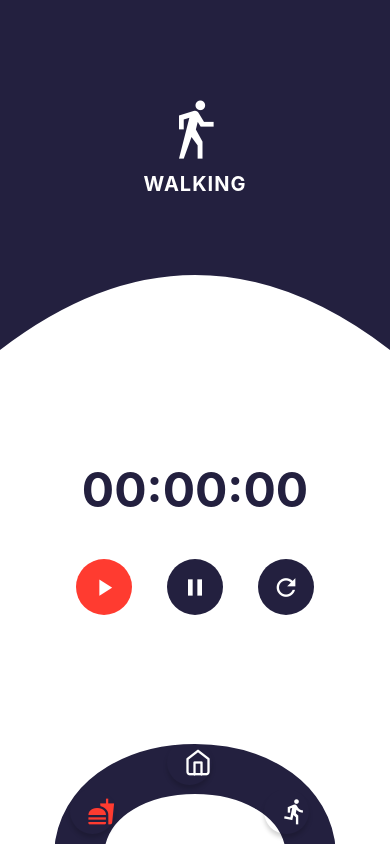
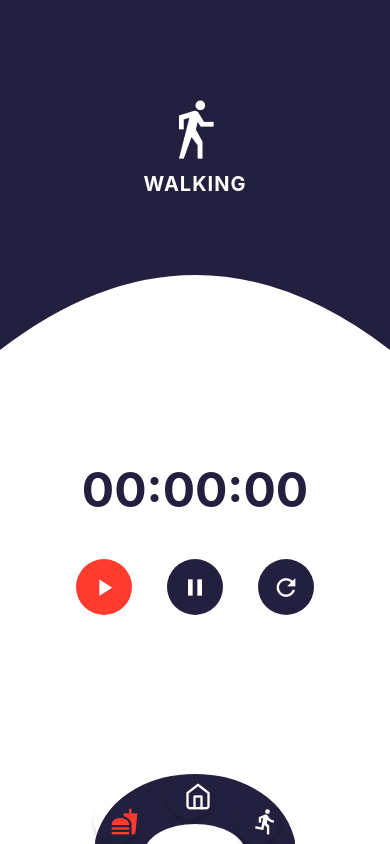
Before and after one commit to Jyoti-Shukla88/FitnessApp, a React Native app: screen /Walking in a window 390 px wide. Built offline with nearby package versions, Linux system fonts and the light colour scheme.

Commit message:
fix: bottomNavBar

```diff
--- a/src/SemiRingNavBar.js
+++ b/src/SemiRingNavBar.js
@@ -34,9 +34,9 @@ export default function SemiRingNavBar({ navigation }) {
 
   return (
     <View style={styles.container}>
-      <Svg width={width} height={100} style={styles.absoluteFill}>
+      <Svg width={width} height={80} style={styles.absoluteFill}>
         <Path
-          d={`M 80 100 C ${width * 0.25} 0, ${width * 0.75} 0, ${width - 80} 100`}
+          d={`M 120 80 C ${width * 0.35} 20, ${width * 0.65} 20, ${width - 120} 80`}
           stroke="#23203F"
           strokeWidth={50}
           fill="none"
@@ -46,7 +46,7 @@ export default function SemiRingNavBar({ navigation }) {
 
       <View pointerEvents="box-none" style={styles.buttons}>
         <TouchableOpacity
-          style={[styles.button, { left: width * 0.18 }]}
+          style={[styles.button, { left: width * 0.24 }]}
           onPress={() => handlePress('food', 'EatTodayStep1')}
         >
           <MaterialCommunityIcons
@@ -57,7 +57,7 @@ export default function SemiRingNavBar({ navigation }) {
         </TouchableOpacity>
 
         <TouchableOpacity
-          style={[styles.button, { left: width * 0.5 - 28, top: -14 }]}
+          style={[styles.button, { left: width * 0.5 - 28, top: 10 }]}
           onPress={() => handlePress('home', 'home')}
         >
           <Feather
@@ -68,7 +68,7 @@ export default function SemiRingNavBar({ navigation }) {
         </TouchableOpacity>
 
         <TouchableOpacity
-          style={[styles.button, { left: width * 0.82 - 56 }]}
+          style={[styles.button, { left: width * 0.82 - 85 }]}
           onPress={() => handlePress('run', 'Activities')}
         >
           <MaterialCommunityIcons
@@ -88,13 +88,13 @@ const styles = StyleSheet.create({
     left: 0,
     right: 0,
     bottom: 0,
-    height: 100,
+    height: 80,
     zIndex: 10,
     backgroundColor: 'transparent',
   },
   buttons: {
     position: 'absolute',
-    bottom: 10,
+    bottom: 0,
     width: width,
     flexDirection: 'row',
     justifyContent: 'center',
```
